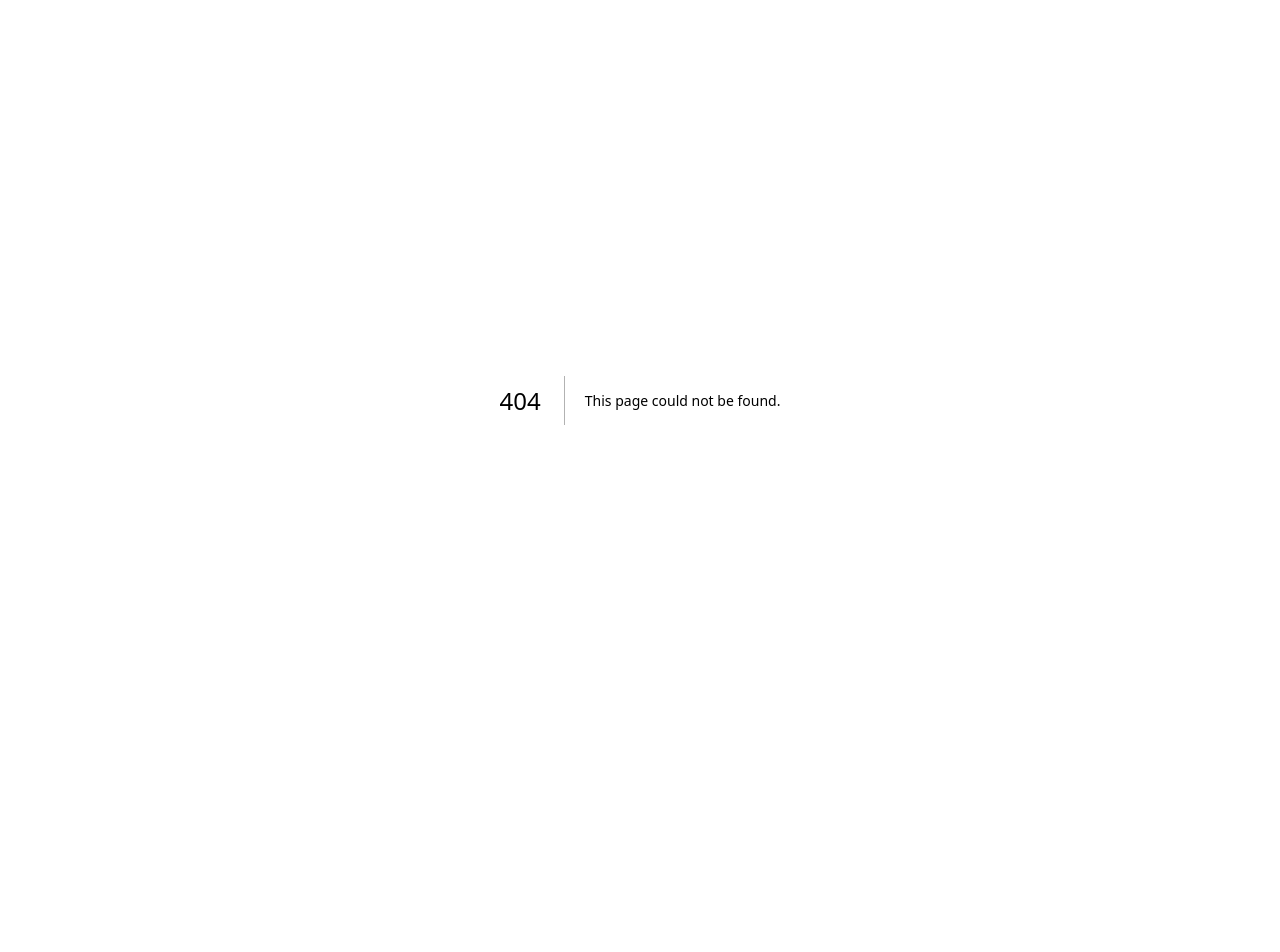
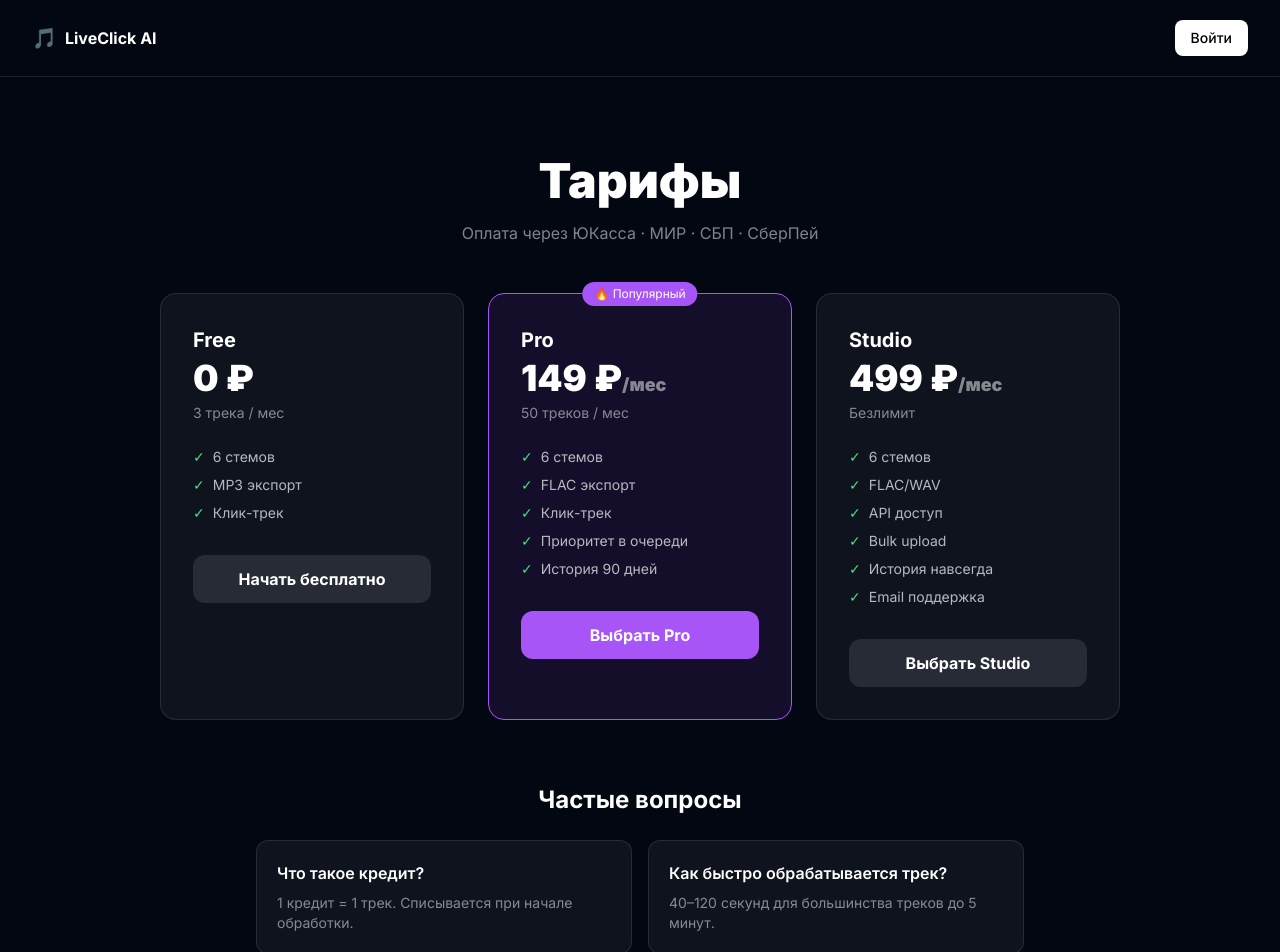
Before and after one commit to morozovsuno-sys/liveclick-ai, a Next.js app in the folder frontend/: page /pricing in a window 1280 px wide. Before the commit this address had no page. Shown: the top 952 px of the page. Before the commit the page ends 800 px from the top, so only its background shows below. Built offline with nearby package versions, Linux system fonts and the light colour scheme.

Commit message:
Create page.tsx

```diff
--- /dev/null
+++ b/frontend/app/pricing/page.tsx
@@ -0,0 +1,116 @@
+import Link from 'next/link'
+
+export default function Pricing() {
+  const plans = [
+    {
+      name: 'Free',
+      price: '0 ₽',
+      period: '',
+      tracks: '3 трека / мес',
+      features: ['6 стемов', 'MP3 экспорт', 'Клик-трек'],
+      cta: 'Начать бесплатно',
+      highlight: false,
+    },
+    {
+      name: 'Pro',
+      price: '149 ₽',
+      period: '/мес',
+      tracks: '50 треков / мес',
+      features: ['6 стемов', 'FLAC экспорт', 'Клик-трек', 'Приоритет в очереди', 'История 90 дней'],
+      cta: 'Выбрать Pro',
+      highlight: true,
+    },
+    {
+      name: 'Studio',
+      price: '499 ₽',
+      period: '/мес',
+      tracks: 'Безлимит',
+      features: ['6 стемов', 'FLAC/WAV', 'API доступ', 'Bulk upload', 'История навсегда', 'Email поддержка'],
+      cta: 'Выбрать Studio',
+      highlight: false,
+    },
+  ]
+
+  return (
+    <div className="min-h-screen bg-gray-950 text-white">
+      <nav className="flex items-center justify-between px-8 py-5 border-b border-white/10">
+        <Link href="/" className="flex items-center gap-2">
+          <span className="text-xl">🎵</span>
+          <span className="font-bold">LiveClick AI</span>
+        </Link>
+        <Link href="/auth/login" className="bg-white text-black px-4 py-2 rounded-lg text-sm font-medium hover:bg-white/90 transition">
+          Войти
+        </Link>
+      </nav>
+
+      <div className="max-w-5xl mx-auto px-8 py-20">
+        <h1 className="text-5xl font-black text-center mb-4">Тарифы</h1>
+        <p className="text-white/50 text-center mb-12">Оплата через ЮКасса · МИР · СБП · СберПей</p>
+
+        <div className="grid grid-cols-1 md:grid-cols-3 gap-6">
+          {plans.map((p) => (
+            <div
+              key={p.name}
+              className={`rounded-2xl p-8 border relative ${
+                p.highlight
+                  ? 'border-purple-500 bg-purple-500/10'
+                  : 'border-white/10 bg-white/5'
+              }`}
+            >
+              {p.highlight && (
+                <span className="absolute -top-3 left-1/2 -translate-x-1/2 bg-purple-500 text-white text-xs px-3 py-1 rounded-full">
+                  🔥 Популярный
+                </span>
+              )}
+              <h2 className="font-bold text-xl mb-1">{p.name}</h2>
+              <div className="text-4xl font-black mb-1">
+                {p.price}
+                <span className="text-lg text-white/50">{p.period}</span>
+              </div>
+              <p className="text-white/50 text-sm mb-6">{p.tracks}</p>
+              <ul className="space-y-2 mb-8">
+                {p.features.map((f) => (
+                  <li key={f} className="text-white/70 text-sm flex items-center gap-2">
+                    <span className="text-green-400">✓</span>
+                    {f}
+                  </li>
+                ))}
+              </ul>
+              <Link
+                href="/auth/register"
+                className={`block text-center py-3 rounded-xl font-bold transition ${
+                  p.highlight
+                    ? 'bg-purple-500 hover:bg-purple-400 text-white'
+                    : 'bg-white/10 hover:bg-white/20 text-white'
+                }`}
+              >
+                {p.cta}
+              </Link>
+            </div>
+          ))}
+        </div>
+
+        <div className="mt-16 text-center">
+          <h2 className="text-2xl font-bold mb-6">Частые вопросы</h2>
+          <div className="grid md:grid-cols-2 gap-4 text-left max-w-3xl mx-auto">
+            {[
+              { q: 'Что такое кредит?', a: '1 кредит = 1 трек. Списывается при начале обработки.' },
+              { q: 'Как быстро обрабатывается трек?', a: '40–120 секунд для большинства треков до 5 минут.' },
+              { q: 'Могу отменить подписку?', a: 'Да, в любой момент без штрафов.' },
+              { q: 'Какие форматы поддерживаются?', a: 'MP3, WAV, FLAC, OGG, M4A, MP4 до 100 МБ.' },
+            ].map(({ q, a }) => (
+              <div key={q} className="bg-white/5 border border-white/10 rounded-xl p-5">
+                <p className="font-semibold mb-2">{q}</p>
+                <p className="text-white/50 text-sm">{a}</p>
+              </div>
+            ))}
+          </div>
+        </div>
+      </div>
+
+      <footer className="text-center py-8 text-white/30 text-sm border-t border-white/5">
+        © 2026 LiveClick AI · ЮКасса · Россия
+      </footer>
+    </div>
+  )
+}
```
